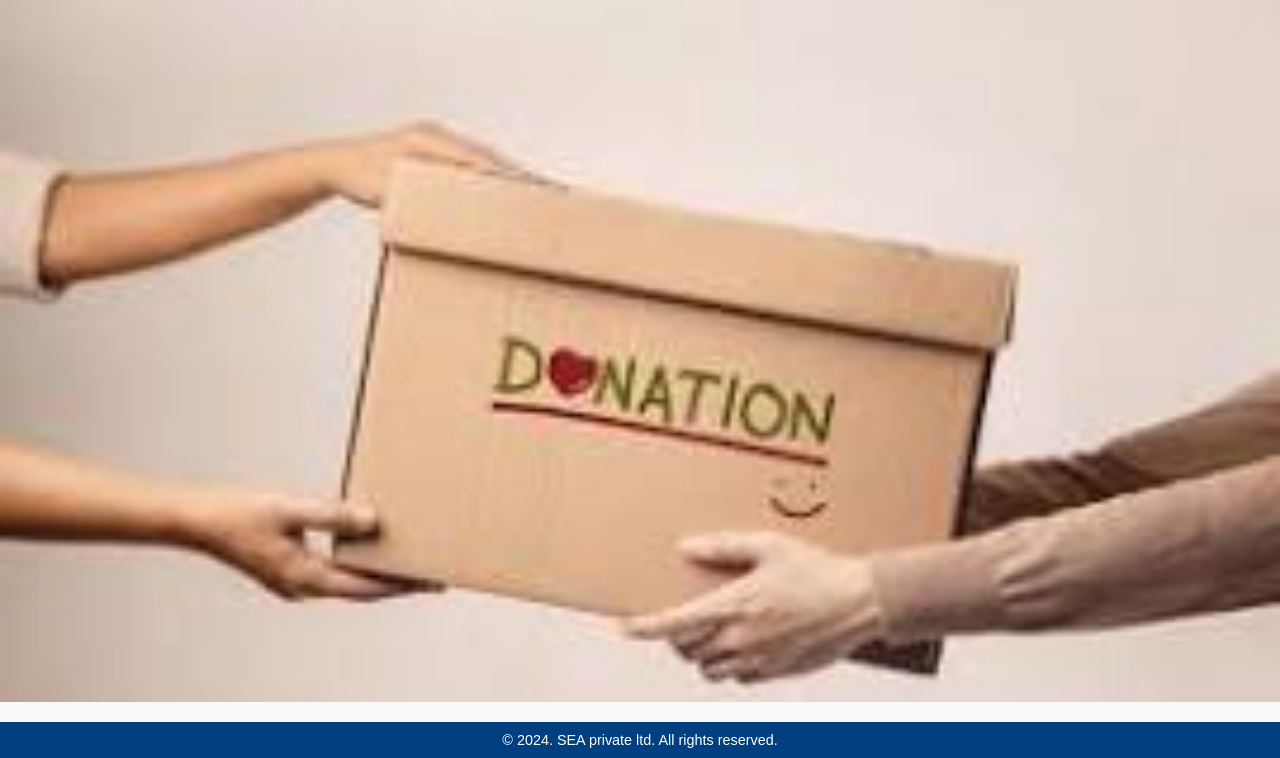
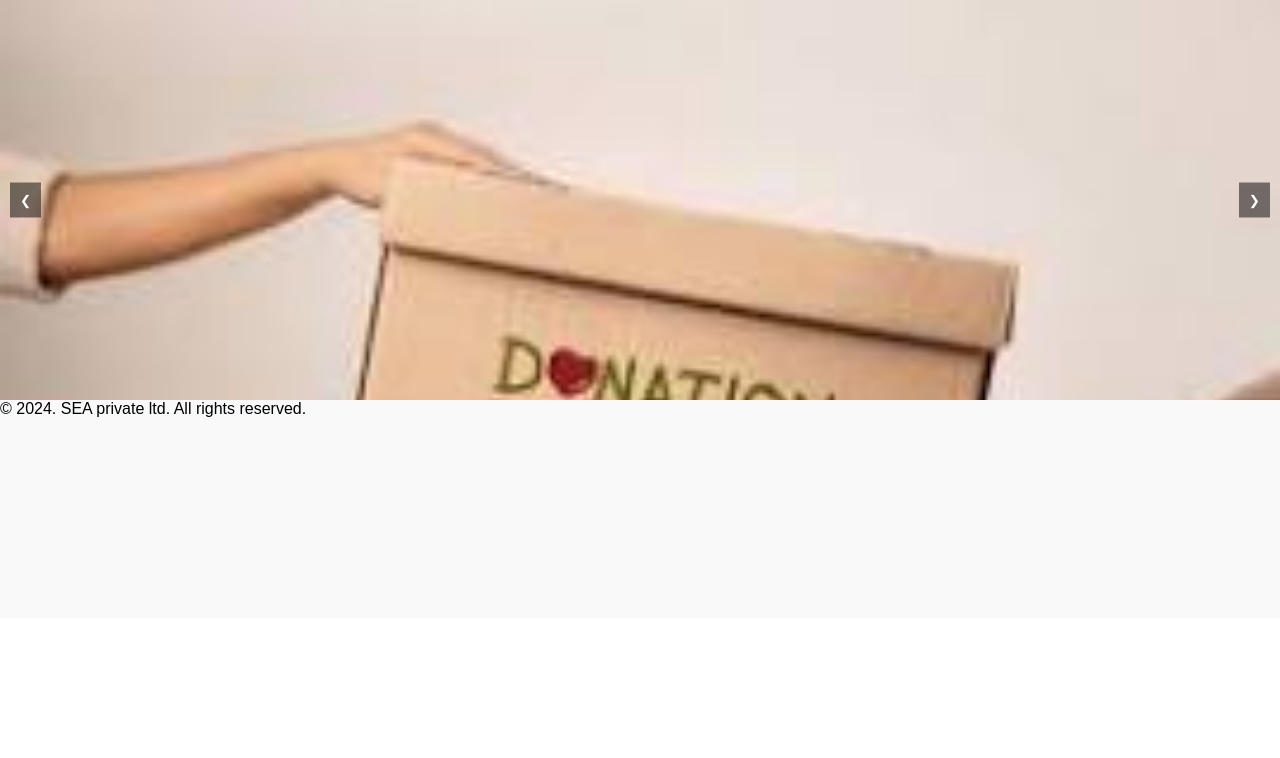
Before and after one commit to PurpleRadish42/full-stack---donation, a Flask app: page / in a window 1280 px wide. Shown: the part 182-940 px from the top of the page. After the commit the page ends 599 px from the top, so only its background shows below. Run offline with Flask 3, Linux system fonts and the light colour scheme; some libraries are stand-ins or nearby versions.

Commit message:
added image slider

```diff
--- a/static/styles/index.css
+++ b/static/styles/index.css
@@ -63,28 +63,44 @@ body {
     background-color: #004080;
 }
 
-    /* Main image container styling */
+/* Main Image Slider */
 .main-image-container {
+    position: relative;
     width: 100%;
-    margin: 0;
-    padding: 0;
+    height: 400px; /* Adjust height as needed */
+    overflow: hidden;
 }
 
-/* Main image styling */
-.main-image {
-    width: 100%; /* Makes the image stretch across the entire width */
-    height: auto; /* Maintains the aspect ratio */
-    display: block; /* Removes any inline spacing around the image */
+.image-slider {
+    display: flex;
+    transition: transform 0.8s ease-in-out; /* Smoother transition */
+    width: 300%; /* Adjust based on the number of images */
 }
 
-/* Footer */
-.footer {
-    text-align: center;
-    background-color: #004080;
+.main-image {
+    width: 100%;
+    height: 100%;
+    object-fit: cover; /* Maintain aspect ratio and fill container */
+}
+
+.arrow {
+    position: absolute;
+    top: 50%;
+    transform: translateY(-50%);
+    background-color: rgba(0, 0, 0, 0.5);
     color: white;
-    padding: 10px 0;
-    margin-top: 20px;
-    font-size: 0.9rem;
+    border: none;
+    padding: 10px;
+    cursor: pointer;
+    z-index: 10;
+}
+
+.left-arrow {
+    left: 10px;
+}
+
+.right-arrow {
+    right: 10px;
 }
     /* General navbar styles */
 .navbar {
--- a/templates/index.html
+++ b/templates/index.html
@@ -38,13 +38,38 @@
     </div>
 
     <!-- Main Content -->
-    <div class="main-image">
-        <img src="static/images/main image.jpeg" alt="Main Image" class="main-image">
+    <div class="main-image-container">
+        <button class="arrow left-arrow" onclick="showPreviousImage()">&#10094;</button>
+        <div class="image-slider">
+            <img src="static/images/main image.jpeg" alt="Main Image" class="main-image">
+            <img src="static/images/main image.jpeg" alt="Image 1" class="main-image">
+            <img src="static/images/main image.jpeg" alt="Image 2" class="main-image">
+        </div>
+        <button class="arrow right-arrow" onclick="showNextImage()">&#10095;</button>
     </div>
-
     <!-- Footer -->
     <div class="footer">
         &copy; 2024. SEA private ltd. All rights reserved.
     </div>
+    <script>
+        const images = document.querySelectorAll('.main-image');
+        const slider = document.querySelector('.image-slider');
+        let currentIndex = 0;
+
+        function showNextImage() {
+            currentIndex = (currentIndex + 1) % images.length;
+            updateSliderPosition();
+        }
+
+        function showPreviousImage() {
+            currentIndex = (currentIndex - 1 + images.length) % images.length;
+            updateSliderPosition();
+        }
+
+        function updateSliderPosition() {
+            const offset = -currentIndex * 100;
+            slider.style.transform = `translateX(${offset}%)`;
+        }
+    </script>
 </body>
 </html>
```
